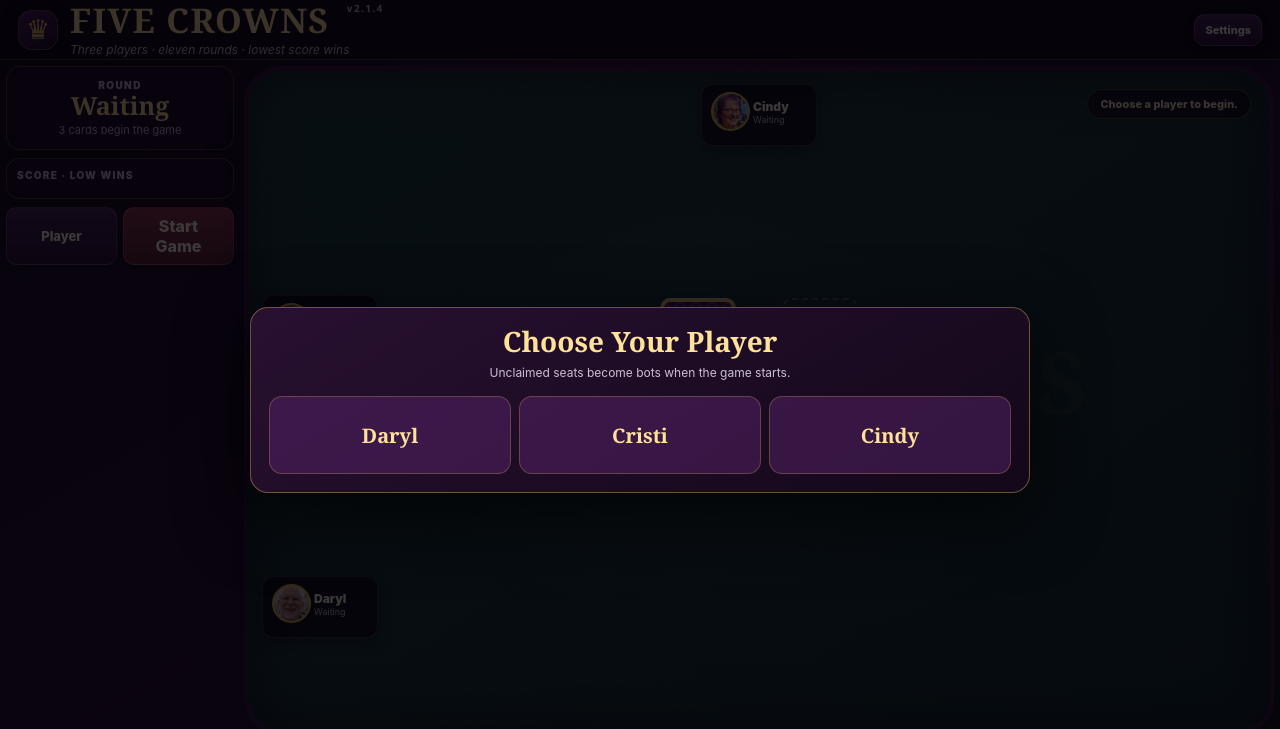
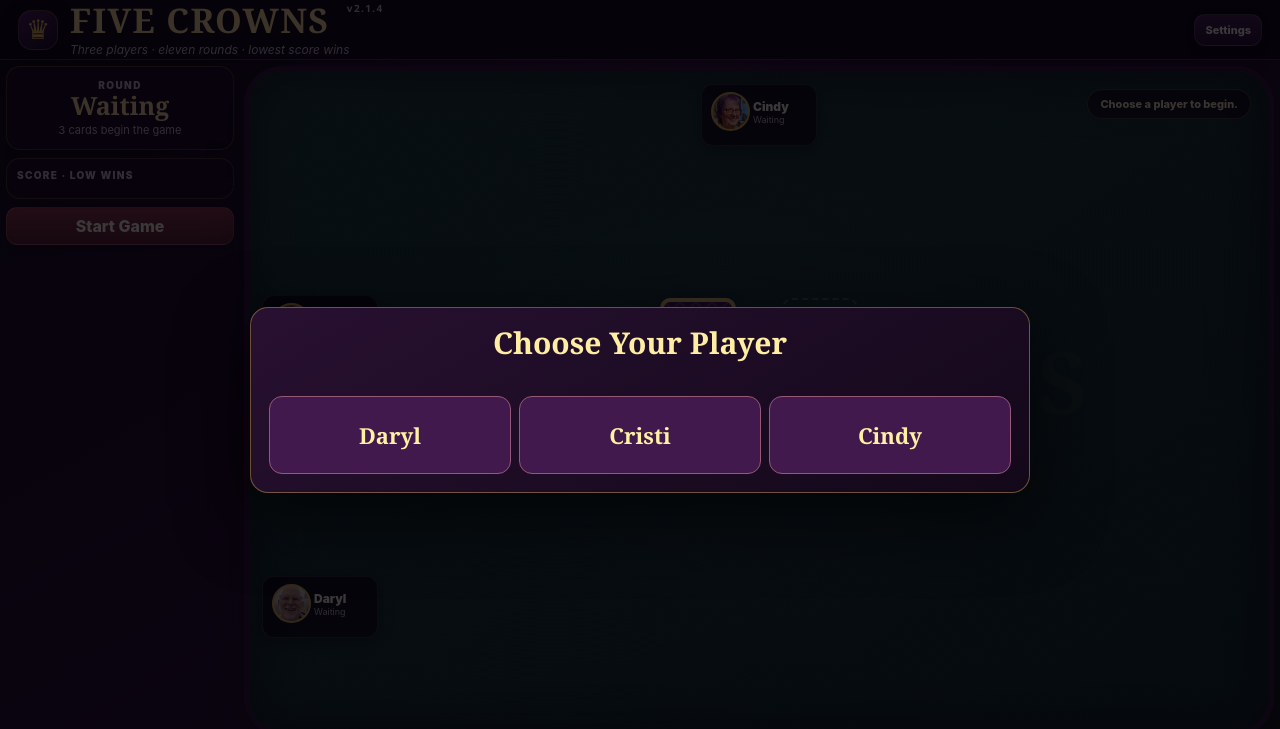
Before and after one commit to ChubHub13/five-crowns, a website: page index.html in a window 1280 px wide. Drawn offline with Linux system fonts and the light colour scheme.

Commit message:
Add files via upload

```diff
--- a/index.html
+++ b/index.html
@@ -149,9 +149,11 @@
     .backdrop.open { opacity:1; pointer-events:auto; }
     .modal { width:min(780px,calc(100vw - 20px)); max-height:calc(100vh - 20px); overflow:auto; padding:18px; border:1px solid rgba(243,197,90,.38); border-radius:18px; background:linear-gradient(150deg,#281031,#130819); box-shadow:0 22px 70px rgba(0,0,0,.65); }
     .modal h2 { margin:0 0 8px; color:#ffe29a; font:700 28px/1.1 Georgia,serif; text-align:center; }
+    .modal h2.choose-player-title { margin-bottom:37px; font-weight:900; font-size:30px; color:#ffeda4; }
     .modal-summary { margin:0 0 12px; color:var(--muted); font-size:12px; text-align:center; line-height:1.5; }
-    .join-grid { display:grid; grid-template-columns:repeat(3,1fr); gap:8px; margin-top:14px; }
-    .join-choice { min-height:78px; border:1px solid var(--line); border-radius:13px; color:#ffe29a; background:rgba(93,38,111,.46); font:800 20px Georgia,serif; cursor:pointer; }
+    .join-grid { display:grid; grid-template-columns:repeat(3,1fr); gap:8px; }
+    .join-choice { min-height:78px; padding:22px 8px; border:1px solid #955978; border-radius:13px; color:#fff0a4; background:#41194c; font:900 22px Georgia,serif; cursor:pointer; }
+    .join-choice:hover { filter:brightness(1.12); }
     .summary-grid { display:grid; grid-template-columns:repeat(3,1fr); gap:8px; }
     .summary-card { min-width:0; padding:10px; border:1px solid rgba(255,255,255,.1); border-radius:12px; background:rgba(0,0,0,.18); }
     .summary-card h3 { margin:0; color:#ffe29a; font-size:14px; }
@@ -216,12 +218,11 @@
   </style>
 <style>
 /* The action buttons are direct grid cells, never a second framed panel. */
-.sidebar-actions { grid-template-columns:repeat(2,minmax(0,1fr)) !important; }
-.sidebar-actions #newGameButton { grid-column:auto !important; }
-.sidebar-actions #playerButton { font-size:13px; }
+.sidebar-actions { grid-template-columns:1fr !important; }
+.sidebar-actions #newGameButton { grid-column:1 !important; white-space:nowrap; }
 </style>
 </head>
-<body data-theme="classic" data-version="2.1.3">
+<body data-theme="classic" data-version="2.1.4">
   <main class="app">
     <header class="topbar">
       <div class="brand">
@@ -239,7 +240,7 @@
         </section>
         <section class="panel scoreboard"><div class="panel-heading">Score · low wins</div><div id="scoreRows"></div></section>
         <section class="panel history"><div class="panel-heading">Round history</div><div id="historyRows"><div class="round-detail">No rounds scored.</div></div></section>
-        <div class="sidebar-actions"><button class="btn small" id="playerButton">Player</button><button class="btn danger" id="newGameButton">Start Game</button><div class="controls" id="controls" hidden></div><div class="first-hand-notice" id="firstHandNotice" hidden></div></div>
+        <div class="sidebar-actions"><button class="btn danger" id="newGameButton">Start Game</button><div class="controls" id="controls" hidden></div><div class="first-hand-notice" id="firstHandNotice" hidden></div></div>
       </aside>
 
       <section class="game-main">
@@ -345,7 +346,7 @@
     function resultCards(result){const melds=(result.melds||[]).map((meld,index)=>`<div class="meld-block"><div class="meld-title">${meld.type==="book"?"Book":meld.type==="run"?"Run":"Wild meld"} ${index+1}</div><div class="mini-cards">${meld.cards.map(card=>miniCard(card)).join("")}</div></div>`).join("");const deadwood=result.deadwood?.length?`<div class="meld-block"><div class="meld-title">Unused cards</div><div class="mini-cards">${result.deadwood.map(card=>miniCard(card,true)).join("")}</div></div>`:'<div class="meld-block"><div class="meld-title">All cards matched</div></div>';return melds+deadwood;}
     function showRoundScore(s){const round=s.lastRound,winners=s.winnerSeats||[],winnerText=s.phase==="gameover"?winners.length===1?`${PLAYER_NAMES[winners[0]]} wins the game!`:`${winners.map(seat=>PLAYER_NAMES[seat]).join(" and ")} tie for the win!`:`${PLAYER_NAMES[round.outPlayer]} went out first.`;openModal(`<h2>${s.phase==="gameover"?"Game Complete":`Round ${round.round} Complete`}</h2><p class="modal-summary">${escapeHtml(winnerText)} ${rankLabel(round.wildRank)}s were wild.</p><div class="summary-grid">${round.results.map(result=>`<section class="summary-card"><h3>${escapeHtml(result.name)}</h3><div class="round-points">+${result.points}</div><div class="total-score">Total score: ${round.totals[result.seat]}</div>${resultCards(result)}</section>`).join("")}</div><div class="modal-actions">${s.phase==="gameover"?'<button class="btn primary" id="playAgainButton">Play Again</button>':`<button class="btn primary" id="nextRoundButton">Deal Round ${s.round+1}</button>`}</div>`);playSound(s.phase==="gameover"?"win":"score");if(s.phase==="gameover"){launchConfetti();document.getElementById("playAgainButton").onclick=()=>{state.lastRoundShown=0;closeModal();send({action:"newGame",firstHandThreeTurns:prefs.firstHandThreeTurns});};}else document.getElementById("nextRoundButton").onclick=()=>{closeModal();send({action:"nextRound"});};}
 
-    function choosePlayer(){openModal(`<h2>Choose Your Player</h2><p class="modal-summary">Unclaimed seats become bots when the game starts.</p><div class="join-grid">${PLAYER_NAMES.map(name=>`<button class="join-choice" data-player="${name}">${name}</button>`).join("")}</div>`);els.modal.querySelectorAll("[data-player]").forEach(button=>button.onclick=async()=>{try{const data=await api("/api/join",{method:"POST",body:JSON.stringify({name:button.dataset.player,token:state.token})});state.token=data.token;state.seat=data.seat;state.name=data.name;state.data=data.state;localStorage.setItem(SESSION_KEY,JSON.stringify({token:state.token,seat:state.seat,name:state.name}));closeModal();startPolling();render();}catch(error){showToast(error.message);}});}
+    function choosePlayer(){openModal(`<h2 class="choose-player-title">Choose Your Player</h2><div class="join-grid">${PLAYER_NAMES.map(name=>`<button class="join-choice" data-player="${name}">${name}</button>`).join("")}</div>`);els.modal.querySelectorAll("[data-player]").forEach(button=>button.onclick=async()=>{try{const data=await api("/api/join",{method:"POST",body:JSON.stringify({name:button.dataset.player,token:state.token})});state.token=data.token;state.seat=data.seat;state.name=data.name;state.data=data.state;localStorage.setItem(SESSION_KEY,JSON.stringify({token:state.token,seat:state.seat,name:state.name}));closeModal();startPolling();render();}catch(error){showToast(error.message);}});}
     async function saveCurrentGame(){if(state.actionBusy||!state.token)return;state.actionBusy=true;try{const data=await api("/api/save",{method:"POST",body:JSON.stringify({token:state.token})});localStorage.setItem(SAVE_KEY,data.saveCode);document.getElementById("loadGameButton").disabled=false;showToast("Game saved on this device.");}catch(error){showToast(error.message);}finally{state.actionBusy=false;}}
     function promptResumeGame(){const saveCode=localStorage.getItem(SAVE_KEY);if(!saveCode){showToast("No saved game on this device.");return;}openModal(`<h2>Resume Saved Game?</h2><p class="modal-summary">This will replace the game currently on the table with your most recently saved game.</p><div class="modal-actions"><button class="btn" id="cancelResume">Cancel</button><button class="btn primary" id="confirmResume">Resume Game</button></div>`);document.getElementById("cancelResume").onclick=closeModal;document.getElementById("confirmResume").onclick=()=>resumeSavedGame(saveCode);}
     async function resumeSavedGame(saveCode){if(state.actionBusy||!state.token)return;state.actionBusy=true;try{const data=await api("/api/load",{method:"POST",body:JSON.stringify({token:state.token,saveCode})});state.data=data.state;state.selectedCardId=null;state.lastOutPlayer=null;closeModal();startPolling();render();showToast("Saved game restored.");}catch(error){showToast(error.message);}finally{state.actionBusy=false;}}
@@ -360,7 +361,7 @@
     function startPolling(){clearInterval(state.poll);clearInterval(state.heartbeat);state.poll=setInterval(poll,700);state.heartbeat=setInterval(heartbeat,3500);}
 
     els.backdrop.addEventListener("click",event=>{if(event.target===els.backdrop)closeModal();});
-    document.getElementById("settingsButton").onclick=openSettings;document.getElementById("playerButton").onclick=choosePlayer;document.getElementById("newGameButton").onclick=()=>{if(!state.token)return choosePlayer();state.lastRoundShown=0;closeModal();send({action:"newGame",firstHandThreeTurns:prefs.firstHandThreeTurns});};
+    document.getElementById("settingsButton").onclick=openSettings;document.getElementById("newGameButton").onclick=()=>{if(!state.token)return choosePlayer();state.lastRoundShown=0;closeModal();send({action:"newGame",firstHandThreeTurns:prefs.firstHandThreeTurns});};
 
     (async function boot(){const saved=JSON.parse(localStorage.getItem(SESSION_KEY)||"null");if(saved?.token){state.token=saved.token;state.seat=saved.seat;state.name=saved.name;if(await poll()){startPolling();return;}if(!state.token)return;}choosePlayer();})();
   </script>
```
